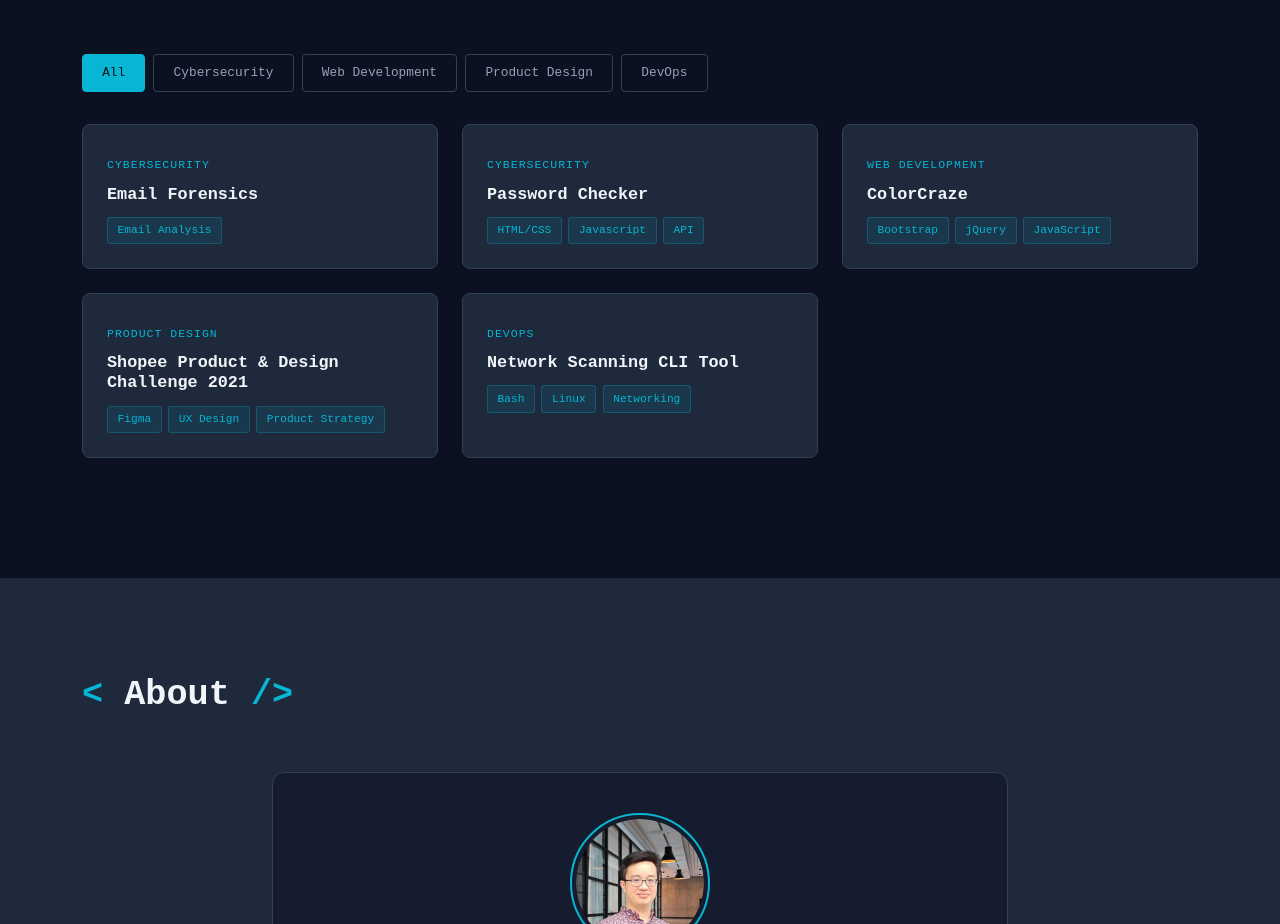
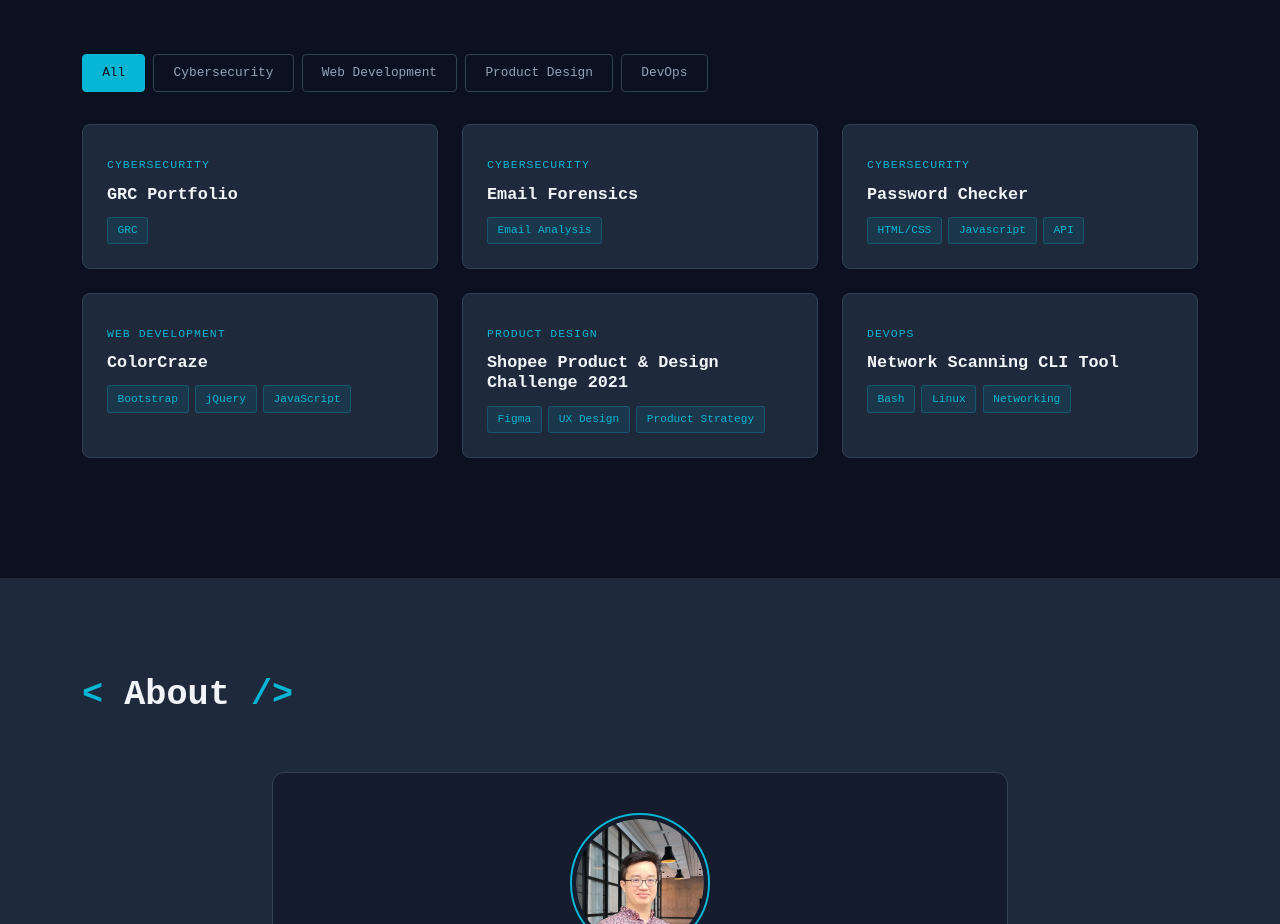
Before and after one commit to leeadrian841/leeadrian841.github.io, a React (Vite) app in the folder frontend/: page / in a window 1280 px wide. Shown: the part 940-1864 px from the top of the page. Built offline with nearby package versions, Linux system fonts and the light colour scheme.

Commit message:
Add GRC Portfolio project to data.js
Added a new project entry for 'GRC Portfolio' with details.

```diff
--- a/frontend/src/data/data.js
+++ b/frontend/src/data/data.js
@@ -79,6 +79,16 @@ export const skills = {
 };
 
 export const projects = [
+  {
+    id: "grc-portfolio",
+    title: "GRC Portfolio",
+    category: "Cybersecurity",
+    summary: "GRC portfolio for a fictional SG fintech, complying with various framewworks such as MAS TRM Guidelines, PDPA Act 2012 and Cybersecurity (Amended) Act 2024.",
+    tech: ["GRC"],
+    image: "/assets/portfolio/safe.png",
+    liveUrl: "https://leeadrian841.github.io/grc-portfolio/",
+    repoUrl: null
+  },
   {
     id: "email-forensics",
     title: "Email Forensics",
```
